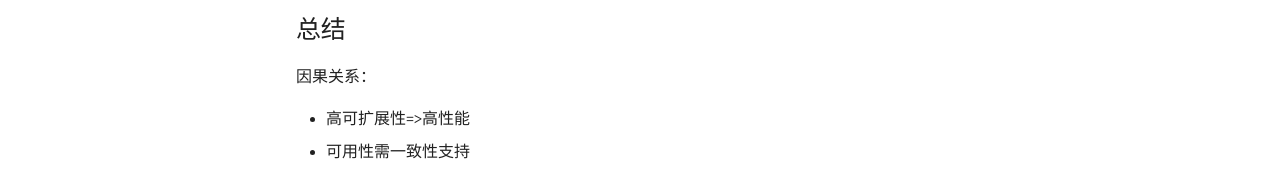
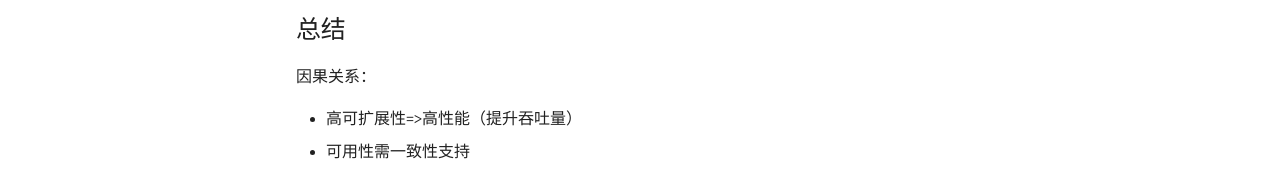
Before and after one commit to naaive/docs, an MkDocs documentation site: the page built from docs/system_design/distributed_system.md, in a window 1280 px wide and 900 px high, scrolled down 724 px. Shown: the part 711-897 px from the top of the window. Built offline with MkDocs 1.6.1 and Material for MkDocs 9.7.7, drawn with Linux system fonts in a browser that asks for light colours.

Commit message:
distributed_system.md

```diff
--- a/docs/system_design/distributed_system.md
+++ b/docs/system_design/distributed_system.md
@@ -54,5 +54,5 @@ failover（故障转移）：
 
 因果关系：
 
-- 高可扩展性=>高性能
+- 高可扩展性=>高性能（提升吞吐量）
 - 可用性需一致性支持
```
